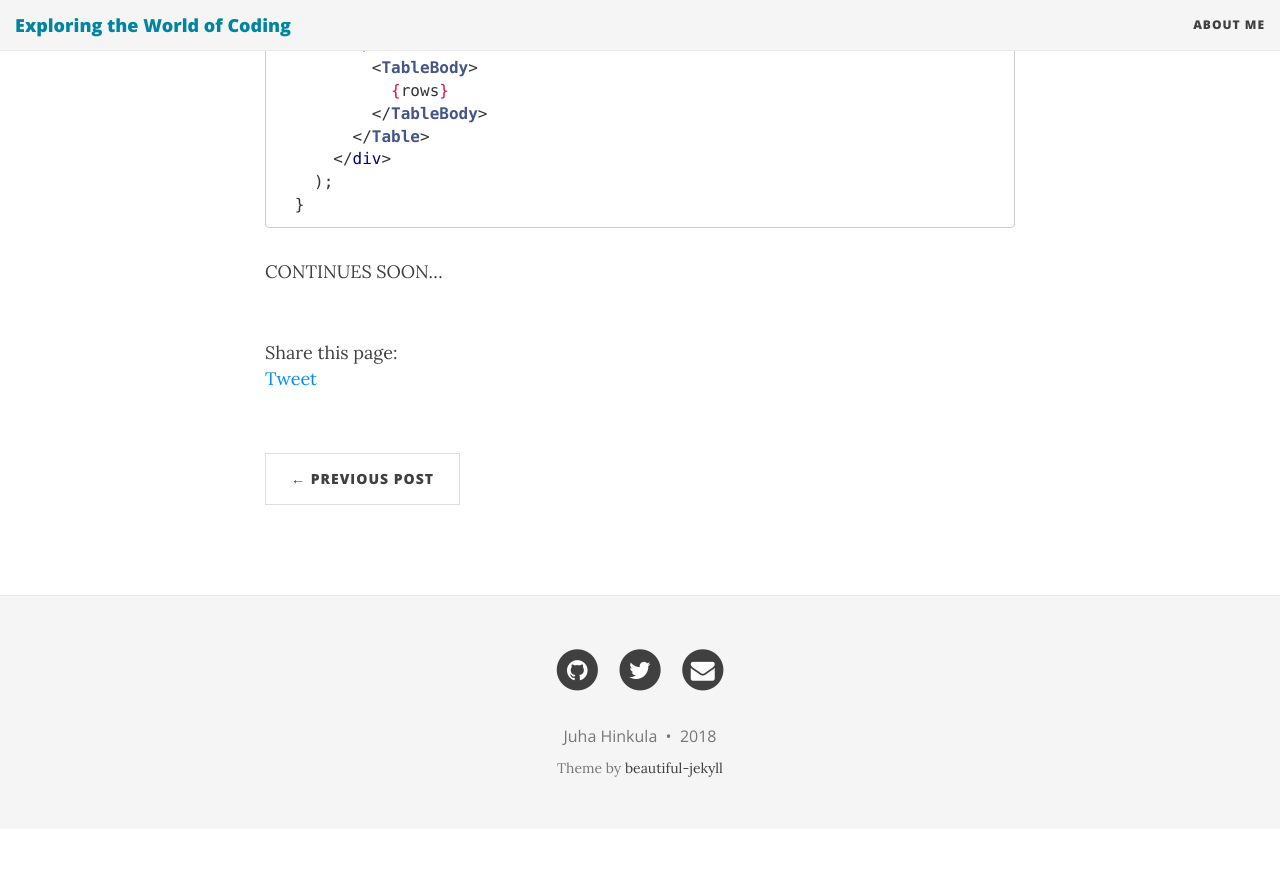
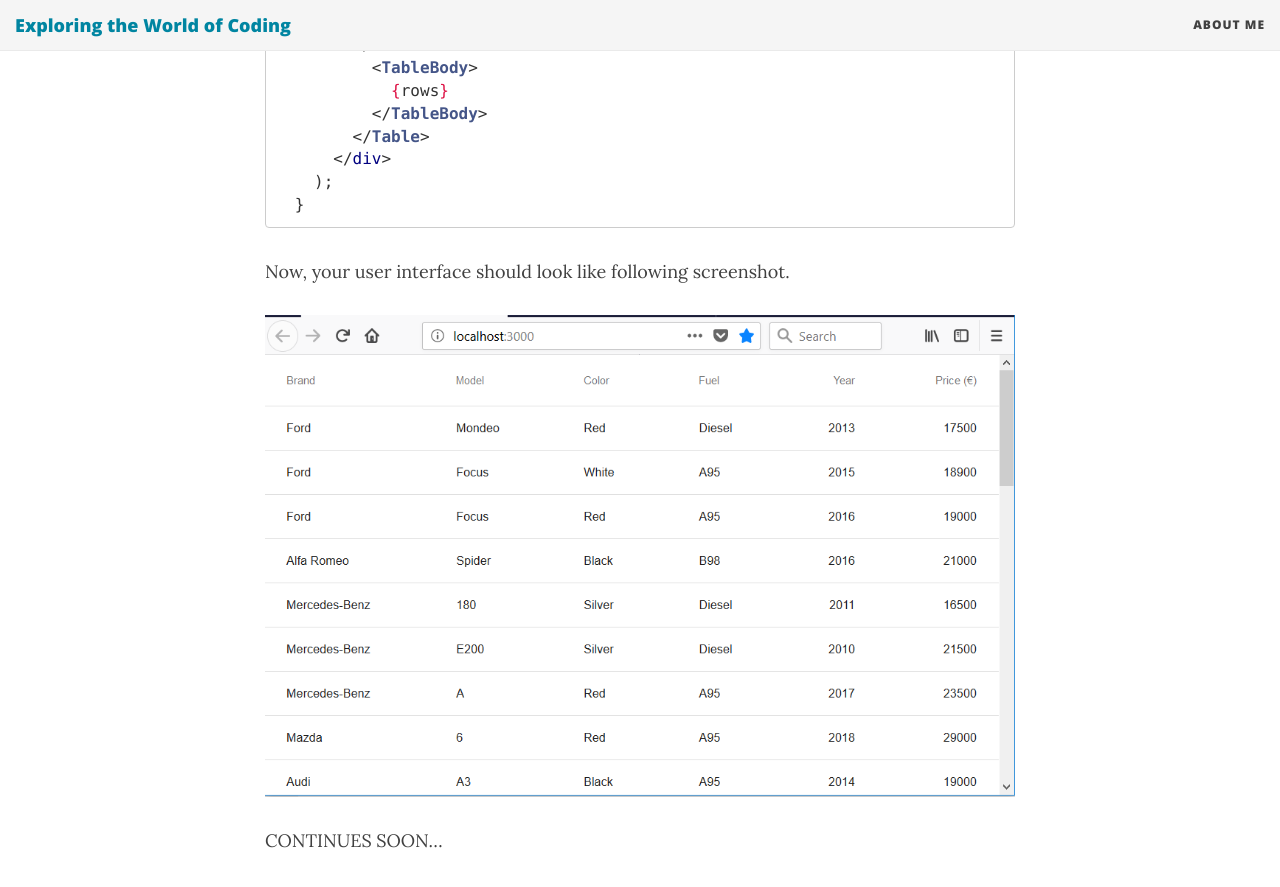
Before and after one commit to juhahinkula/juhahinkula.github.io, a Jekyll site: the page built from _posts/2018-09-21-react-tutorial.markdown, in a window 1280 px wide and 900 px high, scrolled down 4872 px. Shown: the top 887 px of the window. Built offline with Jekyll 4.4.1, drawn with Linux system fonts in a browser that asks for light colours; nearby versions of some CDN libraries; comment, search, counter and statistics services are not loaded; before the commit the page ends 5701 px from its top, so only the background shows below that.

Commit message:
modified post

```diff
--- a/_posts/2018-09-21-react-tutorial.markdown
+++ b/_posts/2018-09-21-react-tutorial.markdown
@@ -140,5 +140,8 @@ Then we have to generate TableRow components from our cars using map() function.
   }
 {% endhighlight %}
 
+Now, your user interface should look like following screenshot.
+
+![screenshot]({{ site.baseurl }}/img/cartable.PNG)
 
 CONTINUES SOON...
```
